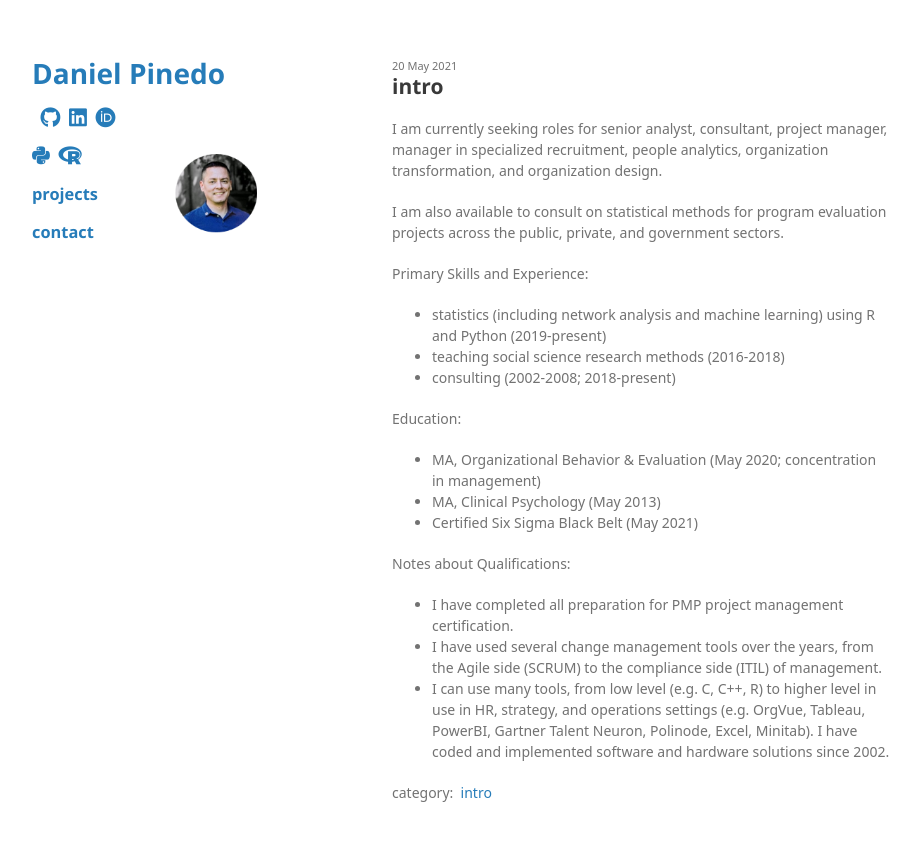
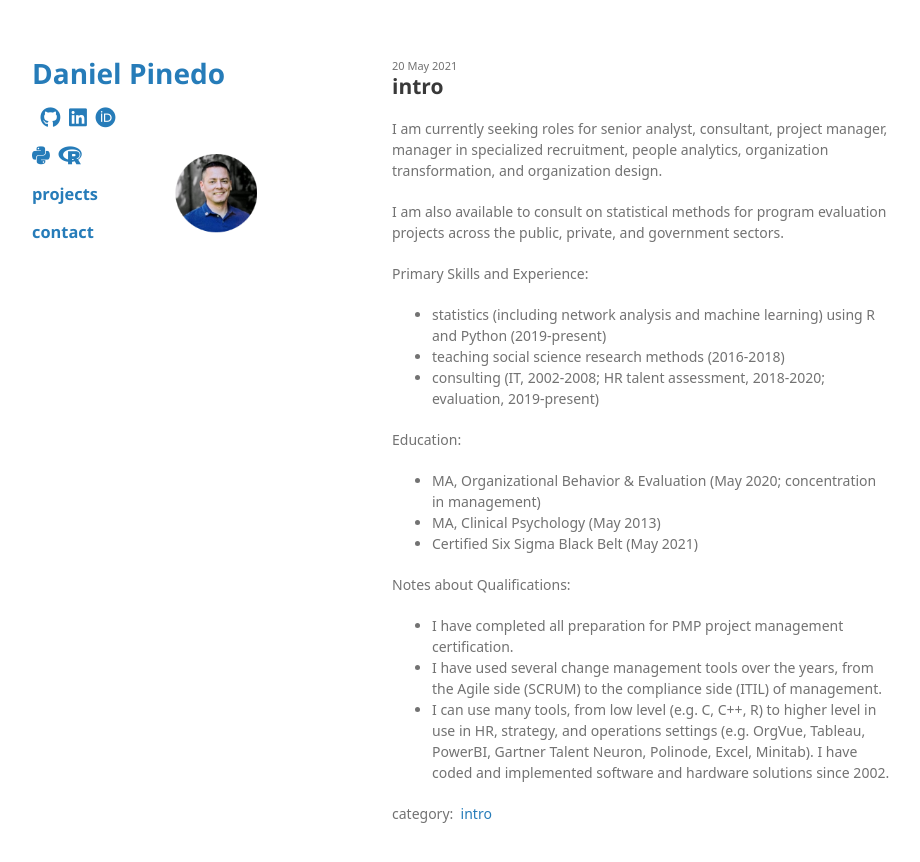
Before and after one commit to odenipinedo/odenipinedo.github.io, a Jekyll site: the page built from _posts/2021-05-20-intro.md, in a window 1280 px wide. Shown: the top 862 px of the page, without its empty margins (178-1098 px from the left). Built offline with Jekyll 4.4.1, drawn with Linux system fonts in a browser that asks for light colours; nearby versions of some CDN libraries; some web fonts are replaced; a style sheet for code colours, icons or effects is not loaded; the repository's description, which GitHub fills in, is left out.

Commit message:
Update 2021-05-20-intro.md

```diff
--- a/_posts/2021-05-20-intro.md
+++ b/_posts/2021-05-20-intro.md
@@ -19,7 +19,7 @@ I am also available to consult on statistical methods for program evaluation pro
 Primary Skills and Experience:
 - statistics (including network analysis and machine learning) using R and Python (2019-present)
 - teaching social science research methods (2016-2018)
-- consulting (2002-2008; 2018-present)
+- consulting (IT, 2002-2008; HR talent assessment, 2018-2020; evaluation, 2019-present)
 
 Education:
 - MA, Organizational Behavior & Evaluation (May 2020; concentration in management)
```
